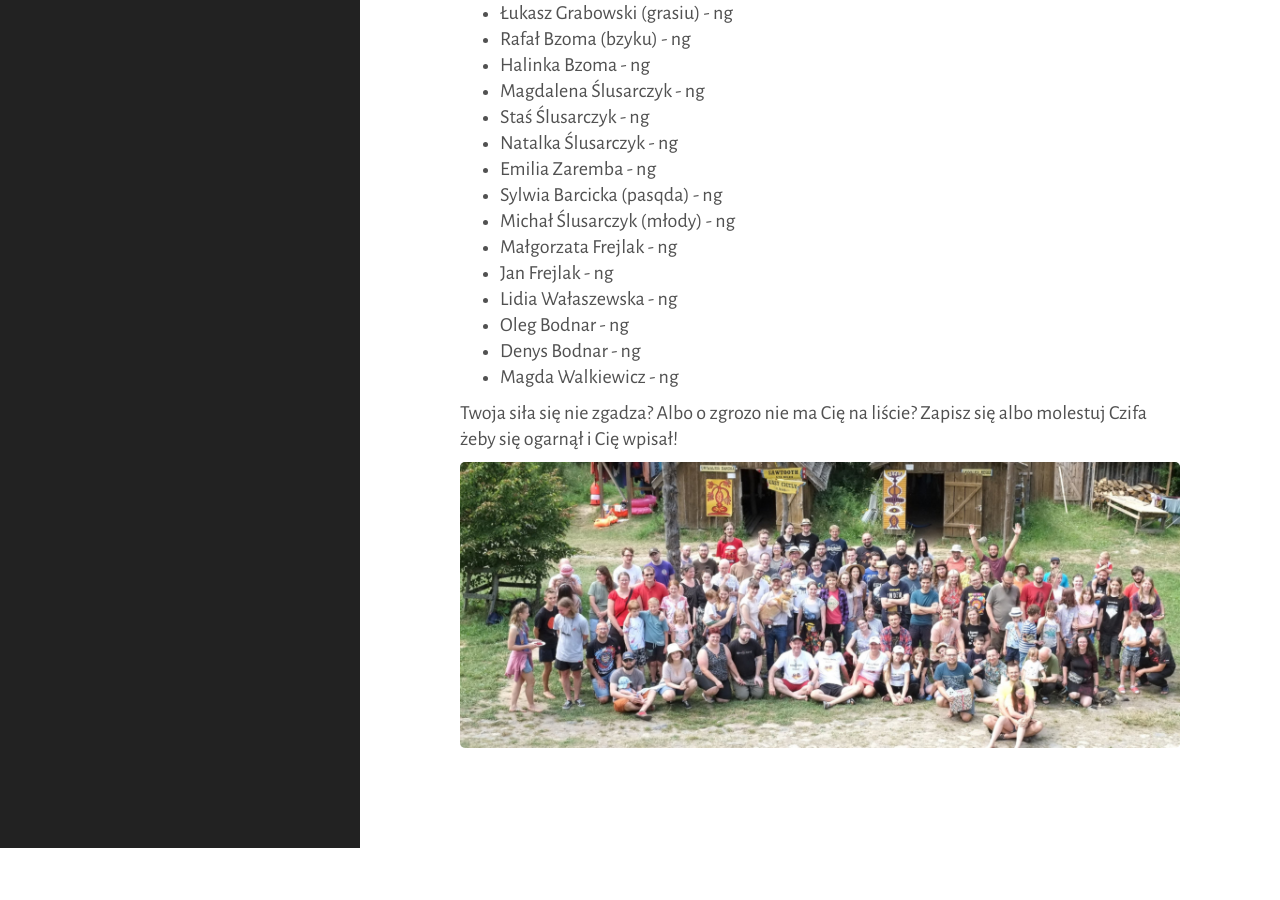
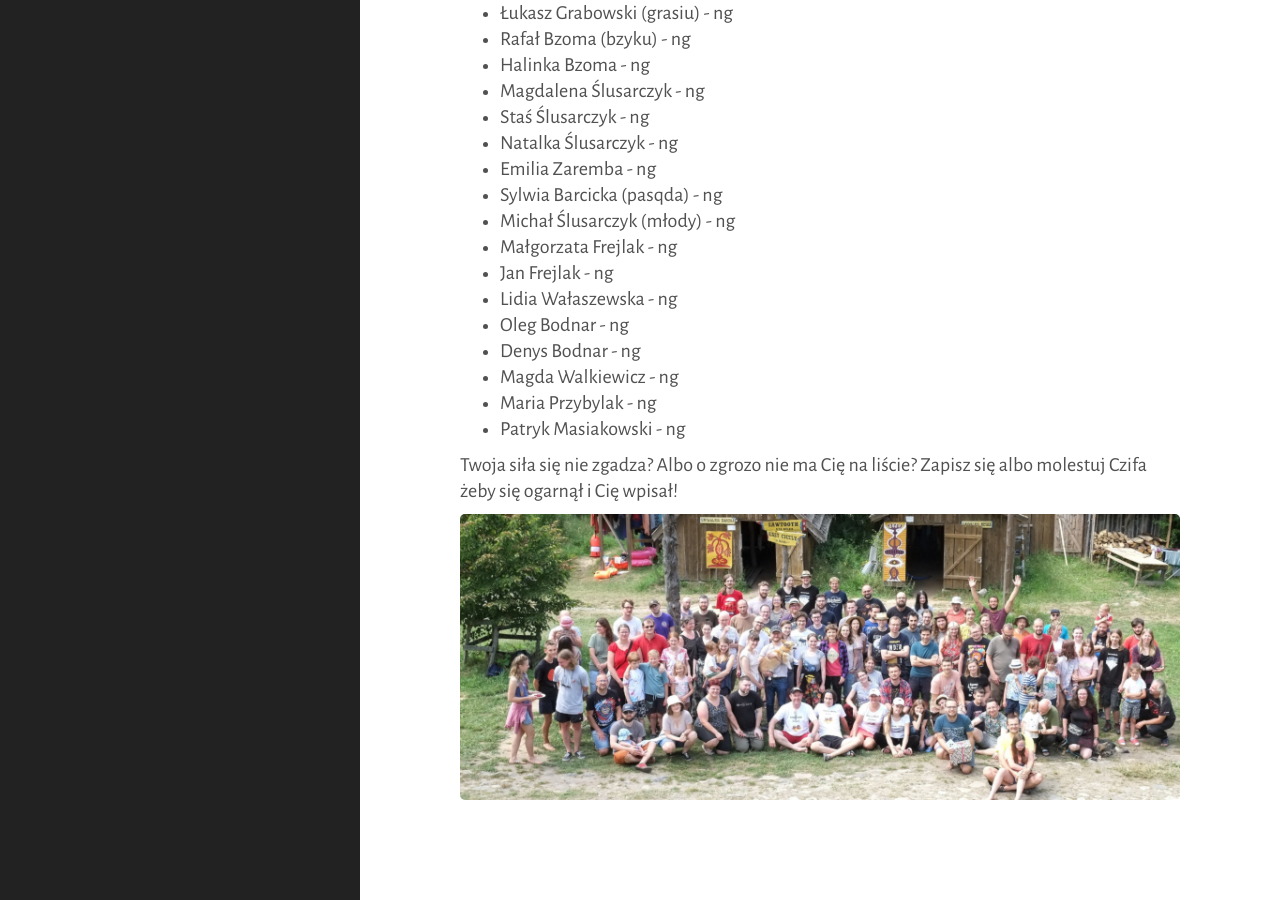
Before and after one commit to tasuki/lsg, a Jekyll site: the page built from _pages/zarejestrowani.md, in a window 1280 px wide and 900 px high, scrolled down 2074 px. Built offline with Jekyll 4.4.1, drawn with Linux system fonts in a browser that asks for light colours; before the commit the page ends 2922 px from its top, so only the background shows below that.

Commit message:
Update zarejestrowani.md

```diff
--- a/_pages/zarejestrowani.md
+++ b/_pages/zarejestrowani.md
@@ -97,6 +97,8 @@ Zarejestrowani uczestnicy, mniej więcej według stopnia:
 - Oleg Bodnar - ng
 - Denys Bodnar - ng
 - Magda Walkiewicz - ng
+- Maria Przybylak - ng
+- Patryk Masiakowski - ng
 
 
 Twoja siła się nie zgadza? Albo o zgrozo nie ma Cię na liście? Zapisz się albo molestuj Czifa żeby się ogarnął i Cię wpisał!
```
